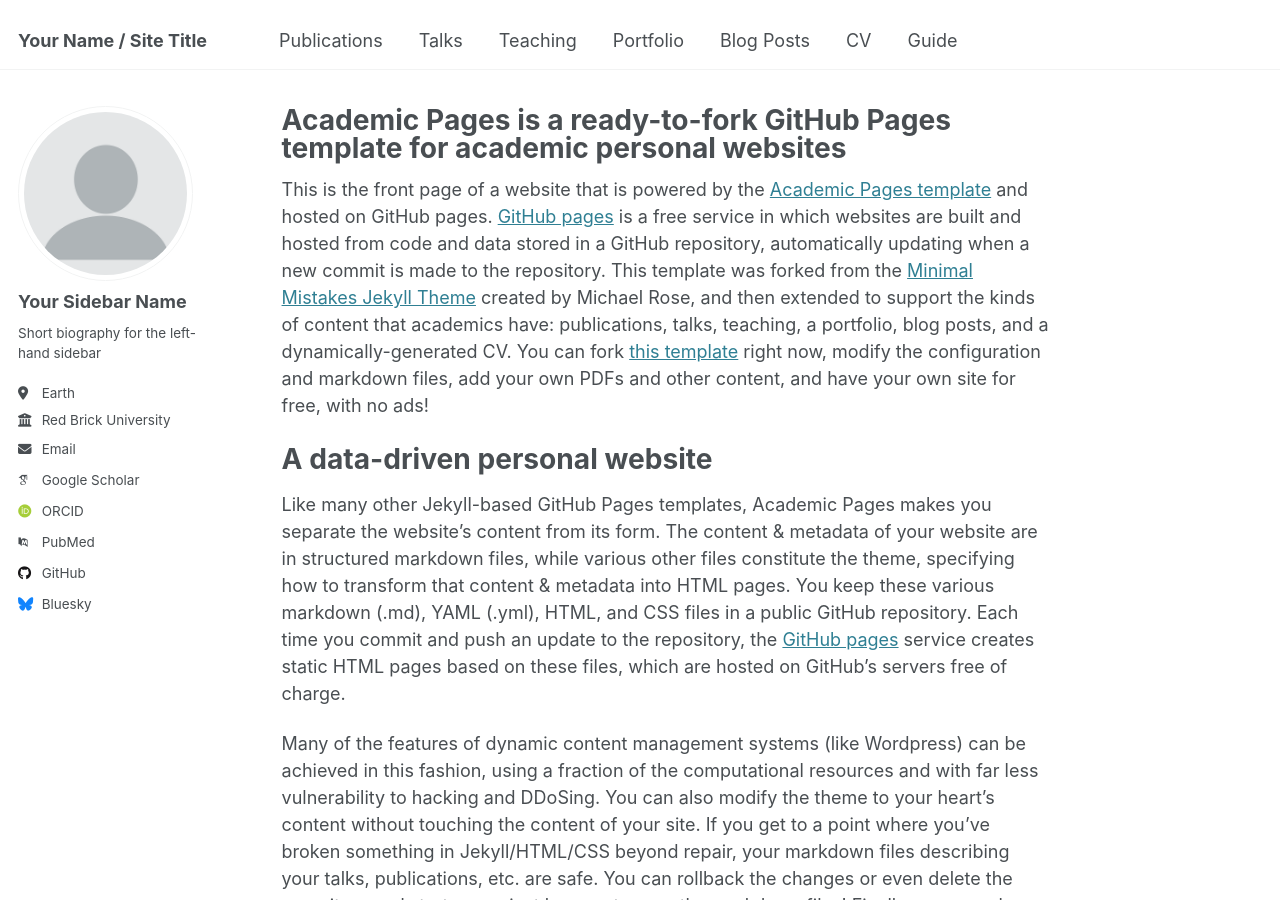
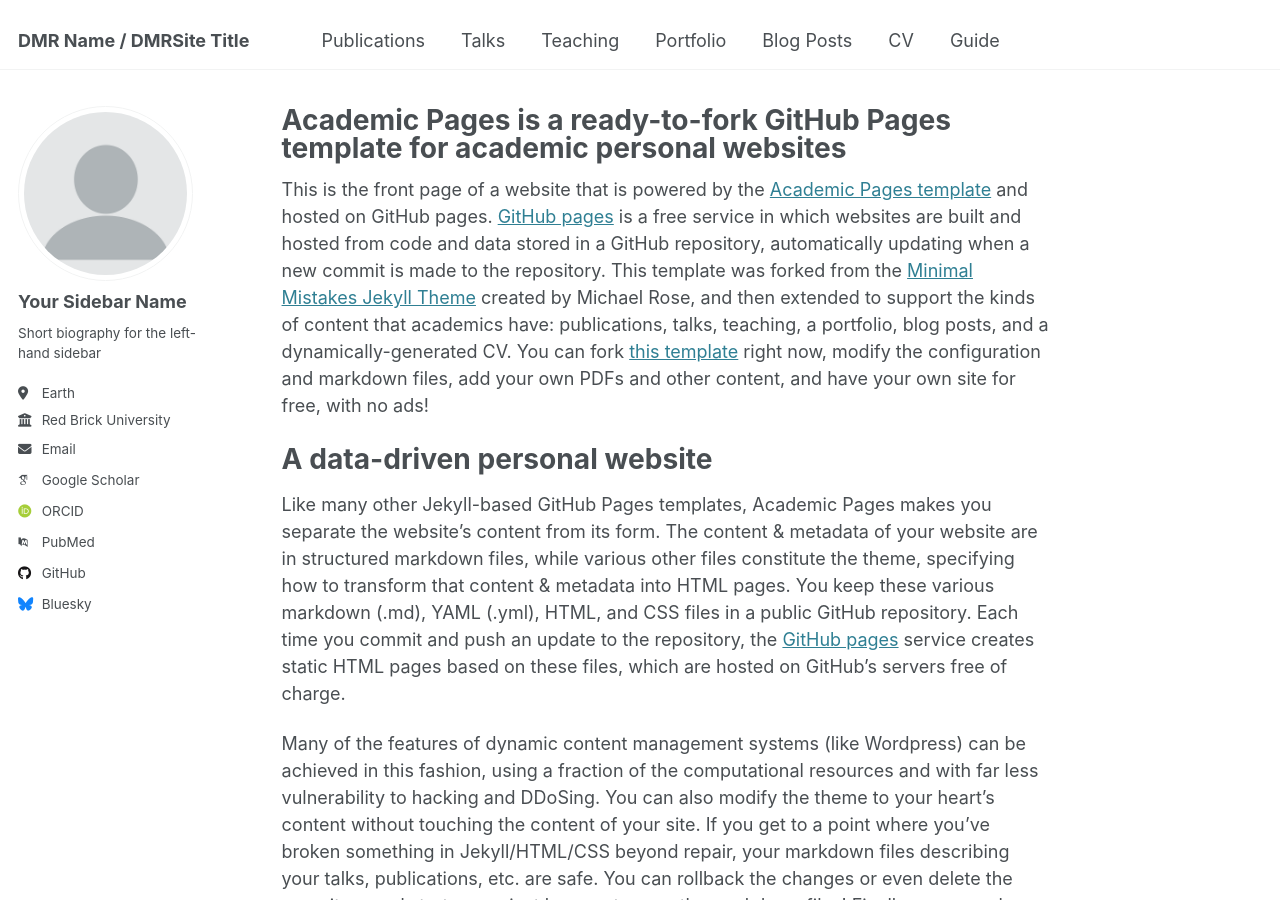
Before and after one commit to chotomirza/davidtest.github.io, a Jekyll site: the page built from _pages/about.md, in a window 1280 px wide and 900 px high. Built offline with Jekyll 4.4.1, drawn with Linux system fonts in a browser that asks for light colours; some web fonts are replaced.

Commit message:
add name

```diff
--- a/_config.yml
+++ b/_config.yml
@@ -9,11 +9,11 @@
 # Basic Site Settings
 locale                   : "en-US"
 site_theme               : "default"
-title                    : "Your Name / Site Title"
+title                    : "DMR Name / DMRSite Title"
 title_separator          : "-"
 name                     : &name "Your Name"
 description              : &description "personal description"
-url                      : https://academicpages.github.io # the base hostname & protocol for your site e.g. "https://[your GitHub username].github.io"
+url                      : https://chotomirza.github.io/davidtest.github.io/ # the base hostname & protocol for your site e.g. "https://[your GitHub username].github.io"
 baseurl                  : "" # the subpath of your site, e.g. "/blog"
 repository               : "academicpages/academicpages.github.io"
 
```
